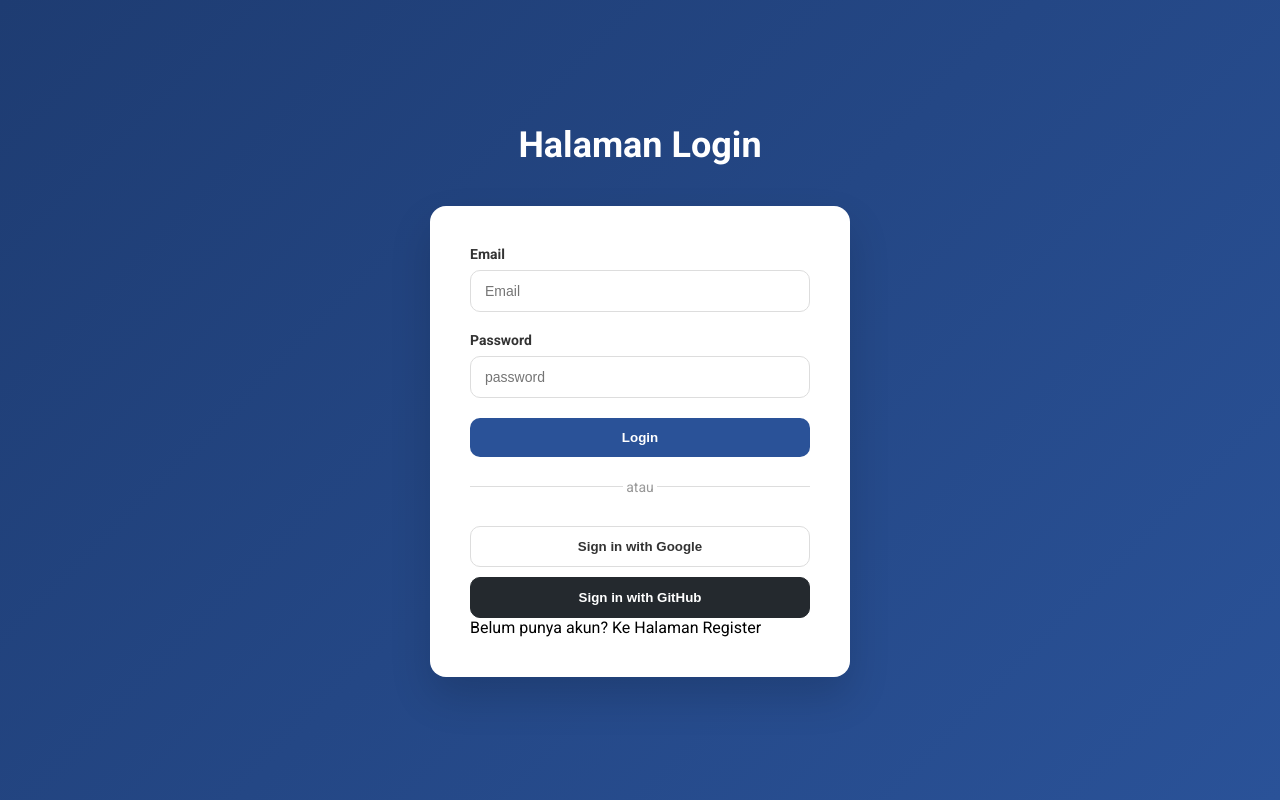
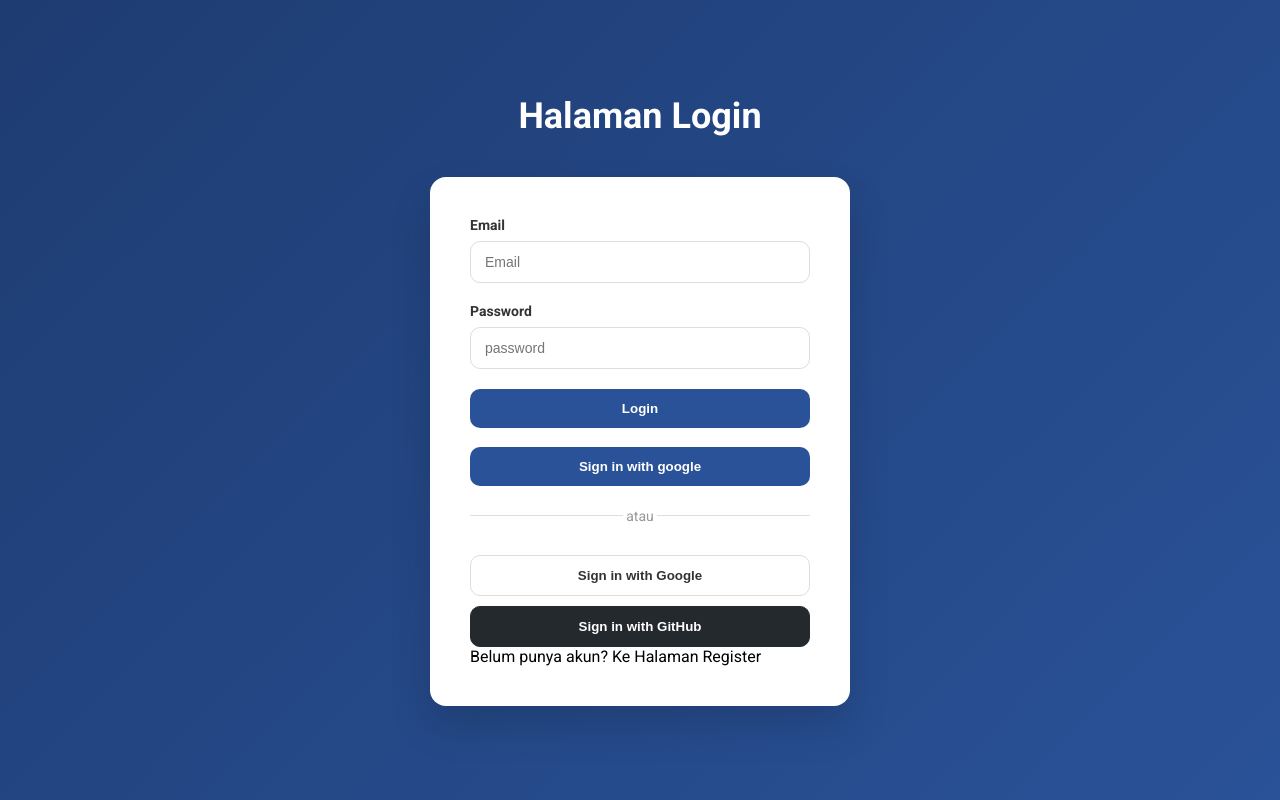
Before and after one commit to aslamrosul/Pemrograman-Berbasis-Framework-Next.JS-, a Next.js app: page /auth/login in a window 1280 px wide. Built offline with nearby package versions, Linux system fonts and the light colour scheme; no server answers.

Commit message:
edit login google

```diff
--- a/src/views/auth/login/index.tsx
+++ b/src/views/auth/login/index.tsx
@@ -104,6 +104,15 @@ const Tampilanlogin = () => {
           >
             {isLoading ? "Loading..." : "Login"}
           </button>
+          <br />
+          <br />
+          <button
+            type="button"
+            onClick={() => signIn("google", {callbackUrl, redirect:false})}
+            className={style.login__form__item__button}
+          >
+            Sign in with google
+          </button>
         </form>
 
         <div className={style.login__divider}>
```
